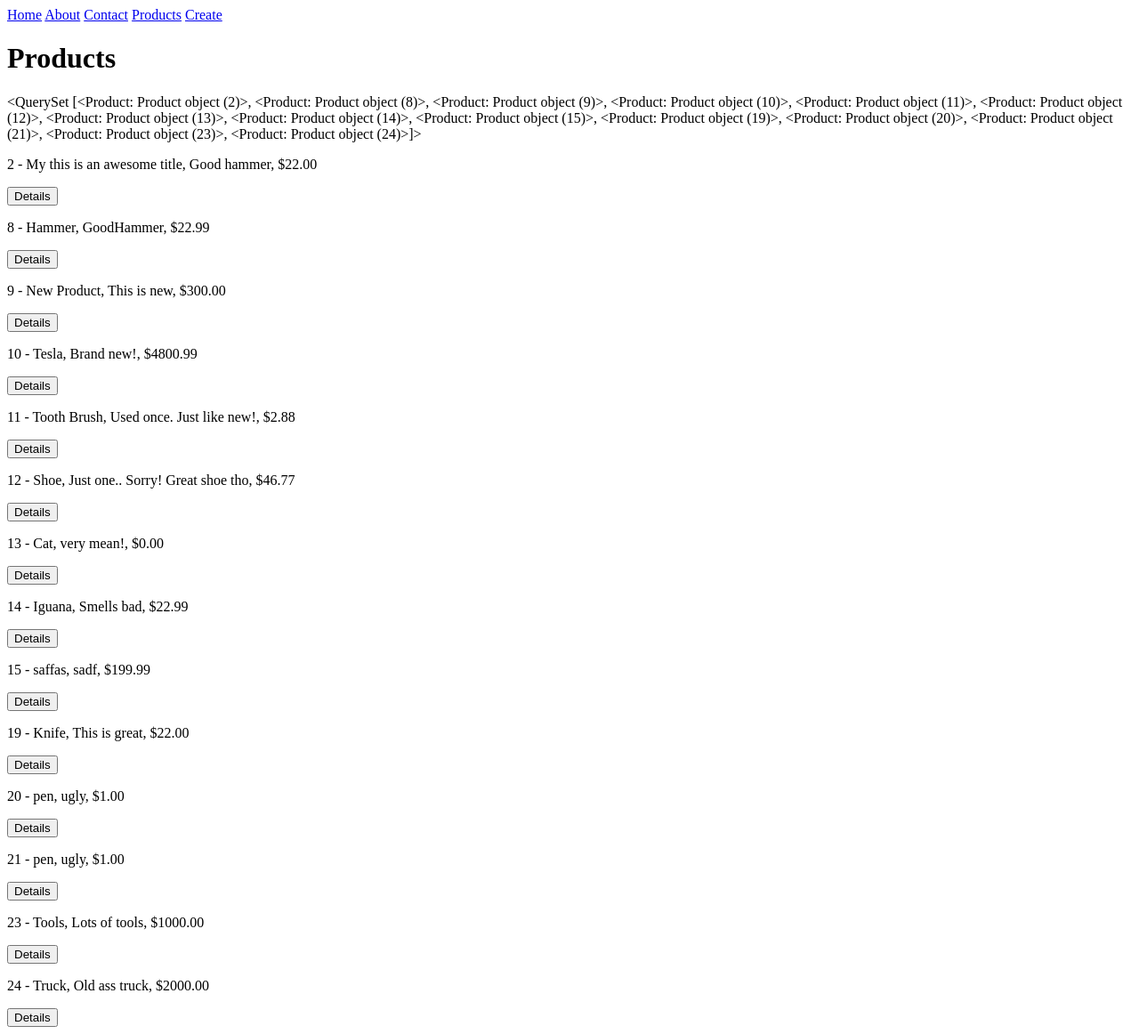
After one commit to justgarcia5/trydjango, a Django app: page /products/ in a window 1280 px wide. The commit adds this page. Shown: the whole page at 89% size. Run offline with Django 3.2, Linux system fonts and the light colour scheme; data comes from the database, SQL or seed files in the repository; both versions use the stored data as it was after the commit.

Commit message:
added products list view and and delete function

```diff
--- a/products/models.py
+++ b/products/models.py
@@ -7,3 +7,4 @@ class Product(models.Model):
   price = models.DecimalField(decimal_places=2, max_digits=1000)
   summary = models.TextField(blank=False, null=False)
   features = models.BooleanField(default=True)
+  # email = models.EmailField()
--- a/products/templates/products/product_create.html
+++ b/products/templates/products/product_create.html
@@ -9,7 +9,6 @@
 
 <form action='.' method='POST'>{% csrf_token %}
   {{ form.as_p }}
-  <!-- <input type="text" name="title" placeholder="Your title"/> -->
   <input type="submit" value="Save" />
 </form>
 
--- /dev/null
+++ b/products/templates/products/product_list.html
@@ -0,0 +1,17 @@
+{% extends 'base.html' %}
+
+
+
+{% block content %}
+<h1>Products</h1>
+
+{{ object_list }}
+
+{% for instance in object_list %}
+  <p>{{ instance.id }} - {{ instance.title }}, {{ instance.description }}, ${{ instance.price }} </p>
+  <button>
+    <a href="/products/{{ instance.id }}/" style="text-decoration: none; color: black">Details</a>
+  </button>
+{% endfor %}
+
+{% endblock %}
--- a/products/views.py
+++ b/products/views.py
@@ -1,22 +1,24 @@
-from django.shortcuts import render
+from django.http import HttpResponseRedirect
+
+from django.shortcuts import render, get_object_or_404, redirect
 from .models import Product
 
 from .forms import ProductForm, RawProductForm
 # Create your views here.
 
-def product_create_view(request):
-  my_form = RawProductForm()
-  if request.method == "POST":
-    my_form = RawProductForm(request.POST)
-    if my_form.is_valid():
-      print(my_form.cleaned_data)
-      Product.objects.create(**my_form.cleaned_data)
-    else:
-      print(my_form.errors)
-  context = {
-    "form": my_form
-  }
-  return render(request, 'products/product_create.html', context)
+# def product_create_view(request):
+#   my_form = RawProductForm()
+#   if request.method == "POST":
+#     my_form = RawProductForm(request.POST)
+#     if my_form.is_valid():
+#       print(my_form.cleaned_data)
+#       Product.objects.create(**my_form.cleaned_data)
+#     else:
+#       print(my_form.errors)
+#   context = {
+#     "form": my_form
+#   }
+#   return render(request, 'products/product_create.html', context)
 
 # def product_create_view(request):
 #   # print(request.GET)
@@ -28,20 +30,58 @@ def product_create_view(request):
 #   context = {}
 #   return render(request, 'products/product_create.html', context)
 
-# def product_create_view(request):
-#   form = ProductForm(request.POST or None)
-#   if form.is_valid():
-#     form.save()
-#     form = ProductForm()
-#   context = {
-#     "form": form
-#   }
-#   return render(request, 'product_create.html', context)
+def product_create_view(request):
+  form = ProductForm(request.POST or None)
+  if form.is_valid():
+    form.save()
+    form = ProductForm()
+    return redirect('/products/')
+  context = {
+    "form": form
+  }
+  return render(request, 'products/product_create.html', context)
 
-def product_detail_view(request):
-  obj = Product.objects.get(id=4)
+def product_detail_view(request, id):
+  obj = Product.objects.get(id=id)
   context = {
     "object": obj
   }
   return render(request, 'products/product_detail.html', context)
-  # return render(request, 'products/detail.html', context)
+
+def dynamic_lookup_view(request, id):
+  obj = get_object_or_404(Product, id=id)
+  context = {
+    'object': obj
+  }
+  return render(request, 'products/product_detail.html', context)
+
+
+def product_list_view(request):
+  queryset = Product.objects.all()
+  context = {
+    "object_list": queryset
+  }
+  return render(request, 'products/product_list.html', context)
+
+#create initial data for input
+def render_initial_data(request):
+  initial_data = {
+    'title': "My this is an awesome title"
+  }
+  obj = Product.objects.get(id=2)
+  form = ProductForm(request.POST or None, initial=initial_data, instance=obj)
+  if form.is_valid():
+    form.save()
+  context = {
+    "form": form
+  }
+  return render(request, 'products/product_create.html', context)
+
+def product_delete_view(request, id):
+  obj = get_object_or_404(Product, id=id)
+  obj.delete()
+  return redirect('../')
+  context = {
+    'object': obj
+  }
+  return render(request, 'products/product_delete.html', context)
--- a/templates/navbar.html
+++ b/templates/navbar.html
@@ -5,7 +5,7 @@
             <a class="navbar-brand" href="/">Home</a>
             <a class="navbar-brand" href="/about">About</a>
             <a class="navbar-brand" href="/contact">Contact</a>
-            <a class="navbar-brand" href="/product">Product</a>
+            <a class="navbar-brand" href="/products/">Products</a>
             <a class="navbar-brand" href="/create">Create</a>
           </div>
       </div>
--- a/trydjango/urls.py
+++ b/trydjango/urls.py
@@ -17,13 +17,15 @@ from django.contrib import admin
 from django.urls import path
 
 from pages.views import home_view, contact_view, about_view
-from products.views import product_detail_view, product_create_view
+from products.views import product_detail_view, product_create_view, render_initial_data, dynamic_lookup_view, product_delete_view, product_list_view
 
 urlpatterns = [
     path('', home_view, name='home_view'),
     path('contact/', contact_view, name='contact_view'),
-    path('product/', product_detail_view, name='product_detail_view'),
-    path('create/', product_create_view, name='product_create_view'),
+    path('products/', product_list_view),
+    path('products/<int:id>/', dynamic_lookup_view, name='product'),
+    path('products/<int:id>/delete', product_delete_view, name='product-delete'),
+    path('create/', product_create_view),
     path('about/', about_view),
     path('admin/', admin.site.urls),
 ]
```
Also changed, not shown: products/forms.py (+33 -1 lines), products/templates/products/product_delete.html (added, +10 -0 lines), products/templates/products/product_detail.html (+7 -2 lines), db.sqlite3.
